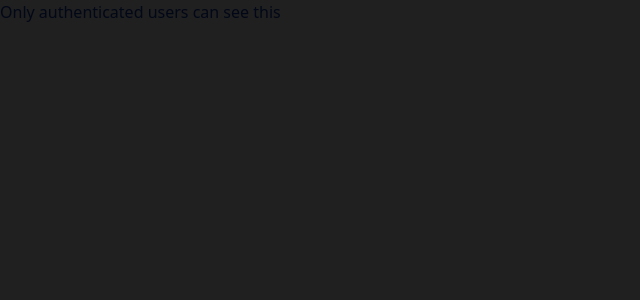
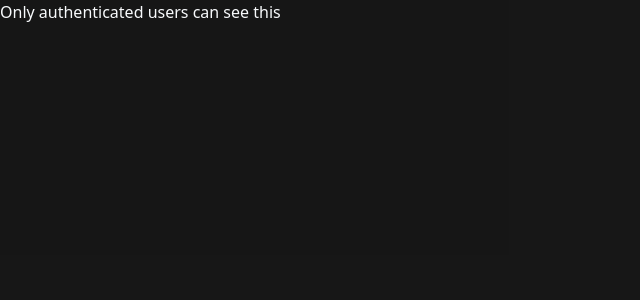
Before and after one commit to CarsonH19/a2g-video, a Next.js app: page / in a window 1280 px wide. Shown: the top 300 px of the page, without its empty margins (0-640 px from the left). Built offline with nearby package versions, Linux system fonts and the light colour scheme; no server answers.

Commit message:
feat: dark mode

```diff
--- /dev/null
+++ b/app/(auth)/_components/logo.tsx
@@ -0,0 +1,24 @@
+import Image from "next/image";
+import { Poppins } from "next/font/google";
+
+import { cn } from "@/lib/utils";
+
+const font = Poppins({
+  subsets: ["latin"],
+  weight: ["200", "300", "400", "500", "600", "700", "800"],
+});
+
+export const Logo = () => {
+  return (
+    <div className="p-4 flex flex-col items-center gap-y-4">
+      <div className="bg-white rounded-full p-1">
+        <Image src={"a2g.svg"} alt="A2G Logo" height={80} width={80} />
+      </div>
+      <div className="flex flex-col items-center">
+        <p className={cn("text-xl font-semibold", font.className)}>
+          A2G International
+        </p>
+      </div>
+    </div>
+  );
+};
--- a/app/(auth)/layout.tsx
+++ b/app/(auth)/layout.tsx
@@ -1,6 +1,9 @@
+import { Logo } from "./_components/logo";
+
 const AuthLayout = ({ children }: { children: React.ReactNode }) => {
   return (
-    <div className="h-full flex items-center justify-center">
+    <div className="h-full flex flex-col items-center justify-center">
+      <Logo />
       {children}
     </div>
   );
--- a/app/layout.tsx
+++ b/app/layout.tsx
@@ -5,23 +5,26 @@ import {
   SignInButton,
   SignedIn,
   SignedOut,
-  UserButton
-} from '@clerk/nextjs'
-import './globals.css'
+  UserButton,
+} from "@clerk/nextjs";
+import { dark } from "@clerk/themes";
+
+import { ThemeProvider } from "@/components/theme-provider";
+
+import "./globals.css";
 
 export const metadata: Metadata = {
   title: "A2G International Video",
   description: "In-House Video Receiving App",
 };
 
-
 export default function RootLayout({
   children,
 }: {
-  children: React.ReactNode
+  children: React.ReactNode;
 }) {
   return (
-    <ClerkProvider>
+    <ClerkProvider appearance={{ baseTheme: dark }}>
       <html lang="en">
         <body>
           {/* <SignedOut>
@@ -30,9 +33,15 @@ export default function RootLayout({
           <SignedIn>
             <UserButton />
           </SignedIn>
-          {children}
+          <ThemeProvider
+            attribute="class"
+            forcedTheme="dark"
+            storageKey="a2g-theme"
+          >
+            {children}
+          </ThemeProvider>
         </body>
       </html>
     </ClerkProvider>
-  )
+  );
 }
--- /dev/null
+++ b/components/theme-provider.tsx
@@ -0,0 +1,11 @@
+"use client"
+
+import * as React from "react"
+import { ThemeProvider as NextThemesProvider } from "next-themes"
+
+export function ThemeProvider({
+  children,
+  ...props
+}: React.ComponentProps<typeof NextThemesProvider>) {
+  return <NextThemesProvider {...props}>{children}</NextThemesProvider>
+}
--- a/package.json
+++ b/package.json
@@ -10,11 +10,13 @@
   },
   "dependencies": {
     "@clerk/nextjs": "^6.4.0",
+    "@clerk/themes": "^2.1.45",
     "@radix-ui/react-slot": "^1.1.0",
     "class-variance-authority": "^0.7.0",
     "clsx": "^2.1.1",
     "lucide-react": "^0.460.0",
     "next": "15.0.3",
+    "next-themes": "^0.4.3",
     "react": "19.0.0-rc-66855b96-20241106",
     "react-dom": "19.0.0-rc-66855b96-20241106",
     "tailwind-merge": "^2.5.4",
```
Also changed, not shown: public/a2g.svg (added), 1 other file (tests, documents, lock files or other folders).
